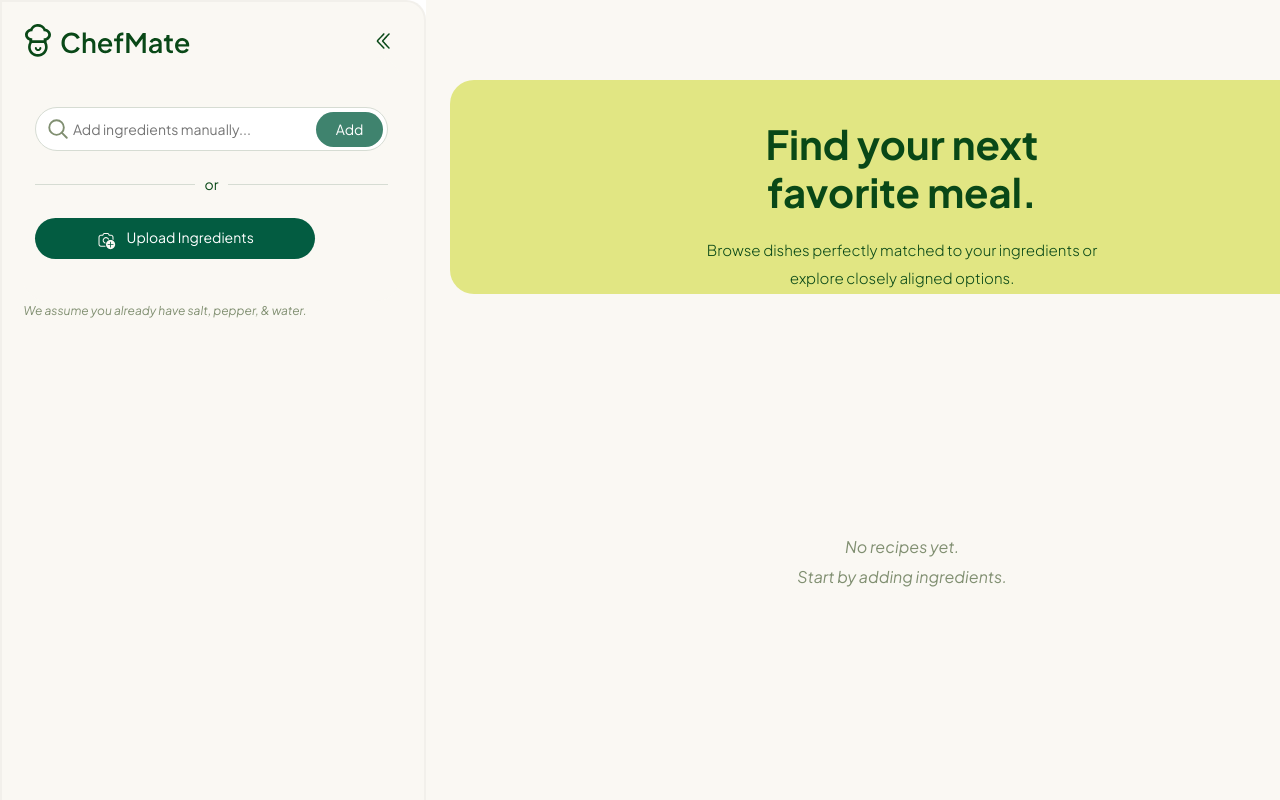
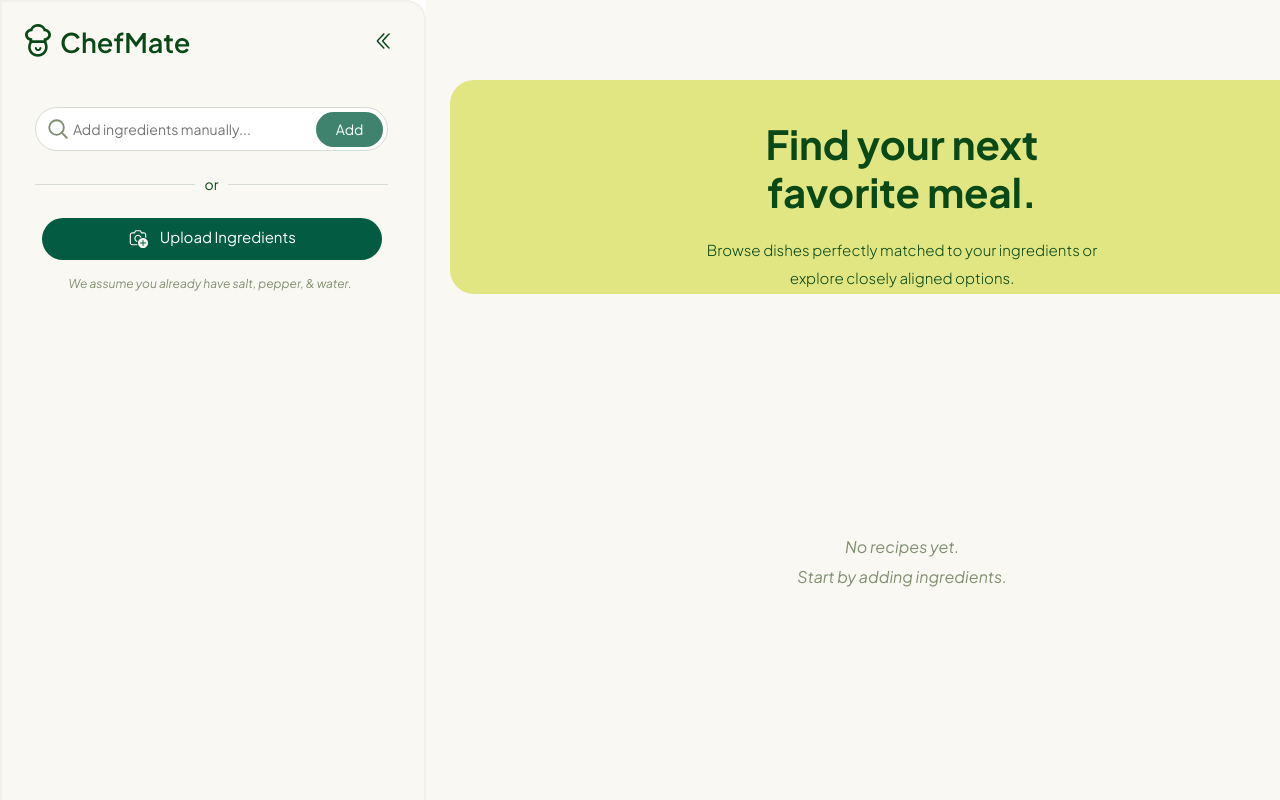
Before and after one commit to Simba0427/ChefMate-official, a React (Vite) app: page /dashboard in a window 1280 px wide. Shown: the top 800 px of the page. Built offline with nearby package versions, Linux system fonts and the light colour scheme.

Commit message:
worked on sidebar and updated requirements.txt

```diff
--- a/src/components/ImageUpload.jsx
+++ b/src/components/ImageUpload.jsx
@@ -47,7 +47,7 @@ const ImageUpload = ({ handleImageUpload }) => {
       {image && (
         <div>
           {/* Display the uploaded image */}
-          <img src={image} alt="Uploaded" style={{ maxWidth: "250px" }} />
+          <img src={image} alt="Uploaded" className="uploaded" style={{ maxWidth: "250px"}} />
           {/* Button to trigger object detection */}
           <button className="detect-btn" onClick={detectObjects} disabled={loading}>
             {loading ? "Detecting..." : "Detect Objects"}
--- a/src/styles/MainContent.css
+++ b/src/styles/MainContent.css
@@ -4,6 +4,7 @@
     padding: 0;
     box-sizing: border-box;
 }
+
 .main-content {
   flex: 1;
   display: flex;
@@ -16,6 +17,7 @@
   min-height: 100vh;
   padding: 40px 24px; /* Adjust padding to ensure proper spacing */
 }
+
 .green-box {
   display: flex;
   flex-direction: column;
@@ -70,7 +72,7 @@
   justify-content: flex-start;
   align-items: stretch;
   gap: 24px;
-  padding: 10px 12px 32px;
+  padding: 10px 12px 14px;
   border-radius: 24px;
   background-color: #faf8f3;
 }
@@ -99,12 +101,12 @@
   font-size: 14px;
   color: #808f71;
 }
+
 .upload-box {
   border: 2px dashed #ccc;
   padding: 20px;
   border-radius: 10px;
   text-align: center;
-
   height: 236px;
   align-self: stretch;
   flex-grow: 0;
@@ -118,6 +120,7 @@
   border: dashed 1px #9eac97;
   background-color: #faf8f3;
 }
+
 /* styles.css */
 .search-results ul {
   display: grid;
@@ -126,7 +129,6 @@
   gap: 16px; /* Adjust the gap between items as needed */
   list-style: none;
   padding: 0;
-
 }
 
 .search-results li {
--- a/src/styles/imageupload.css
+++ b/src/styles/imageupload.css
@@ -4,15 +4,14 @@
 
 .custom-file-upload {
   display: inline-block;
-  width: 280px;
-  padding: 9px 1px;
+  width: 340px;
+  padding: 8px 12px;
   cursor: pointer;
   background-color: #035C41;
   color: white;
   border-radius: 30px;
-  font-size: 14px;
+  font-size: 15px;
   text-align: center;
-  margin-bottom: 10px;
   transition: background-color 0.3s, color 0.3s;
 }
 
@@ -21,10 +20,11 @@
 }
 
 .upload-icon {
-  width: 20px;
-  height: 20px;
+  width: 22px;
+  height: 22px;
   vertical-align: middle;
   margin-right: 8px;
+  margin-bottom: 3px;
 }
 
 .detect-btn {
@@ -33,9 +33,9 @@
   font-size: 1rem;
   color: white;
   border: 1px none;
-  width: 200px;
+  width: 230px;
   padding: 5px;
-  margin: 30px;
+  margin: 15px 0 0 7px;
   cursor: pointer;
 }
 
@@ -43,6 +43,20 @@
   background-color: #024d34;
 }
 
+.detect-container {
+  display: flex;
+  flex-direction: column;
+  align-items: center;
+  gap: 10px;
+}
+
+.uploaded {
+  display: flex;
+  flex-direction: column;
+  align-items: center;
+  gap: 10px;
+}
+
 .p-tag{
   text-align: center;
 }
--- a/src/styles/sidebar.css
+++ b/src/styles/sidebar.css
@@ -33,12 +33,12 @@ html, body {
   width: 32px;
   height: 32px;
   margin-left: 64px;
-
 }
 
 .assumption {
   width: 284px;
-  height: 20px;
+  height: 50px;
+  margin-left: 45px;
   font-size: 0.75rem;
   font-weight: normal;
   font-stretch: normal;
@@ -71,6 +71,7 @@ html, body {
   justify-content: space-between;
   align-items: center;
   padding: 5px 0;
+  color: #094817;
 }
 
 .remove-btn {
@@ -78,7 +79,7 @@ html, body {
   border: none;
   cursor: pointer;
   padding: 0;
-  margin-right: 70px;
+  margin-right: 40px;
   opacity: 0.7;
   transition: opacity 0.3s;
   width: 14px;
```
Also changed, not shown: requirements.txt.
